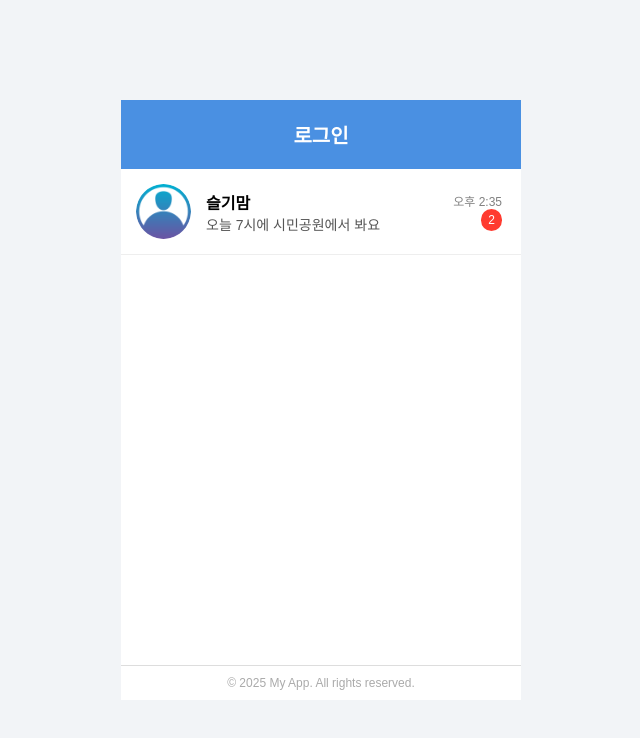
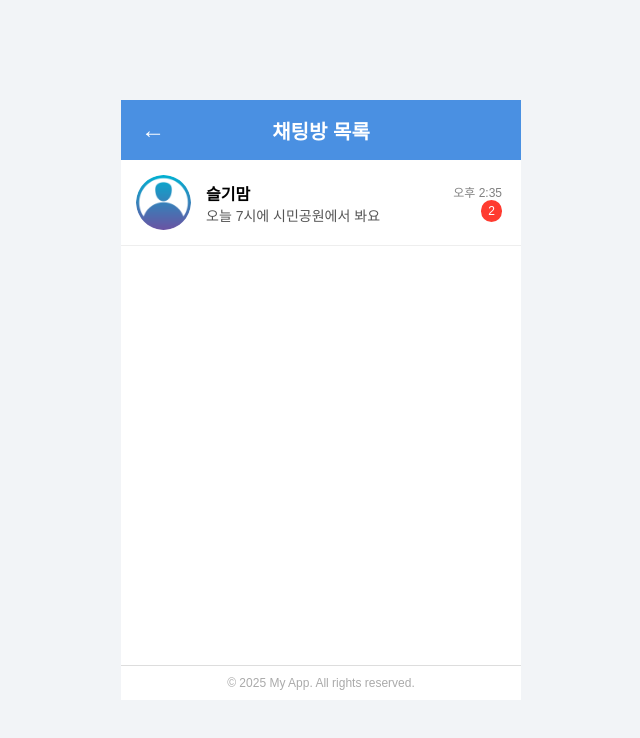
Before and after one commit to gr1993/chat-service, a React (Vite) app in the folder chat-react/: page /login in a window 1280 px wide. Both pictures are taken after typing "Sample" into the empty fields and a click on the button "입장". Shown: the top 738 px of the page, without its empty margins (319-959 px from the left). Built offline with nearby package versions, Linux system fonts and the light colour scheme.

Commit message:
feat: 각 페이지별 헤더 설정 추가 및 인증 후 페이지 입장 설정

```diff
--- a/chat-react/src/App.tsx
+++ b/chat-react/src/App.tsx
@@ -3,6 +3,8 @@ import Layout from './layout/Layout';
 
 import { BrowserRouter, Routes, Route } from 'react-router-dom';
 import { createGlobalStyle } from 'styled-components';
+
+import RequireAuth from './components/RequireAuth';
 
 import LoginPage from './pages/LoginPage';
 import ChatRooms from './pages/ChatRooms';
@@ -52,8 +54,8 @@ function App() {
         <Layout>
           <Routes>
             <Route path="/login" element={<LoginPage />} />
-            <Route path="/room" element={<ChatRooms />} />
-            <Route path="/chat" element={<ChatView />} />
+            <Route path="/room" element={<RequireAuth><ChatRooms /></RequireAuth>} />
+            <Route path="/chat" element={<RequireAuth><ChatView /></RequireAuth>} />
           </Routes>
         </Layout>
       </BrowserRouter>
--- /dev/null
+++ b/chat-react/src/components/RequireAuth.tsx
@@ -0,0 +1,25 @@
+import React, { useEffect } from 'react';
+import { useNavigate } from 'react-router-dom';
+import { useUserStore } from '@/store/useUserStore';
+
+interface Props {
+  children: React.ReactNode;
+  redirectTo?: string;
+}
+
+const RequireAuth: React.FC<Props> = ({ children, redirectTo = '/login' }) => {
+  const { isLoggedIn } = useUserStore();
+  const navigate = useNavigate();
+
+  useEffect(() => {
+    if (!isLoggedIn) {
+      navigate(redirectTo);
+    }
+  }, [isLoggedIn, navigate, redirectTo]);
+
+  if (!isLoggedIn) return null;
+
+  return <>{children}</>;
+};
+
+export default RequireAuth;
--- a/chat-react/src/layout/Header.tsx
+++ b/chat-react/src/layout/Header.tsx
@@ -1,19 +1,63 @@
 import React from 'react';
 import styled from 'styled-components';
+
+import { useAppStore } from '@/store/useAppStore';
+import { useNavigate } from 'react-router-dom';
 
 const StyledHeader = styled.header`
   background-color: #4A90E2;
   color: white;
+  height: 60px;
   padding: 20px;
   font-size: 20px;
   font-weight: bold;
-  text-align: center;
+  position: relative;
+  display: flex;
+  align-items: center;
+  justify-content: space-between;
+`;
+
+const BackButton = styled.button`
+  background: none;
+  border: none;
+  color: white;
+  font-size: 24px;
+  cursor: pointer;
+`;
+
+const Title = styled.div`
+  position: absolute;
+  left: 50%;
+  transform: translateX(-50%);
+  font-size: 20px;
+  font-weight: bold;
+`;
+
+const Placeholder = styled.div`
+  width: 40px;
+  height: 40px;
 `;
 
 const Header: React.FC = () => {
+  const { isBackButton, headerTitle } = useAppStore();
+  const navigate = useNavigate();
+
+  const handleBackClick = () => {
+    navigate(-1);
+  }
+
   return (
     <StyledHeader>
-      로그인
+      {isBackButton ? (
+        <BackButton onClick={handleBackClick}>←</BackButton>
+      ) : (
+        <Placeholder />
+      )}
+
+      <Title>{headerTitle}</Title>
+
+      {/* 오른쪽 여백 맞춤용 빈 div */}
+      <Placeholder />
     </StyledHeader>
   );
 };
--- a/chat-react/src/pages/ChatRooms.tsx
+++ b/chat-react/src/pages/ChatRooms.tsx
@@ -1,8 +1,10 @@
-import React from 'react';
+import React, { useEffect } from 'react';
 import styled from 'styled-components';
 
 import defaultProfile from '../assets/default-profile.png';
 import FlexContainer from '@/components/common/FlexContainer';
+
+import { useAppStore } from '@/store/useAppStore';
 
 const ChatRoom = styled.div`
   display: flex;
@@ -86,6 +88,12 @@ const ChatInfo = styled.div`
 
 
 const ChatRooms: React.FC = () => {
+  const { setHeaderInfo } = useAppStore();
+
+  useEffect(() => {
+    setHeaderInfo(true, "채팅방 목록");
+  }, []);
+
   return (
     <FlexContainer flexDirection="column" justifyContent="flex-start">
       <ChatRoom>
--- a/chat-react/src/pages/ChatView.tsx
+++ b/chat-react/src/pages/ChatView.tsx
@@ -1,7 +1,9 @@
-import React from 'react';
+import React, { useEffect } from 'react';
 import styled from 'styled-components';
 
 import FlexContainer from '@/components/common/FlexContainer';
+
+import { useAppStore } from '@/store/useAppStore';
 
 const ChatHistory = styled.div`
 	flex: 1;
@@ -65,6 +67,12 @@ const Message = styled.div`.
 
 
 const ChatView: React.FC = () => {
+	const { setHeaderInfo } = useAppStore();
+
+	useEffect(() => {
+		setHeaderInfo(true, "아무개");
+	}, []);
+
 	return (
 		<FlexContainer flexDirection="column">
 			<ChatHistory>
--- a/chat-react/src/pages/LoginPage.tsx
+++ b/chat-react/src/pages/LoginPage.tsx
@@ -5,7 +5,8 @@ import FlexContainer from '@/components/common/FlexContainer';
 import RoundInput from '@/components/common/RoundInput';
 import PrimaryButton from '@/components/common/PrimaryButton';
 
-import { useUserState } from '@/store/useUserStore';
+import { useUserStore } from '@/store/useUserStore';
+import { useAppStore } from '@/store/useAppStore';
 import { useNavigate } from 'react-router-dom';
 
 const LoginBox = styled.form`
@@ -22,11 +23,12 @@ const LoginBox = styled.form`
 
 const LoginPage: React.FC = () => {
   const [inputId, setInputId] = useState('');
-  const { isLoggedIn, login } = useUserState();
+  const { login } = useUserStore();
+  const { setHeaderInfo } = useAppStore();
   const navigate = useNavigate();
 
   useEffect(() => {
-    if (isLoggedIn) navigate('/room');
+    setHeaderInfo(false, "로그인");
   }, []);
 
   const handleChange = (e: React.ChangeEvent<HTMLInputElement>) => {
--- /dev/null
+++ b/chat-react/src/store/useAppStore.tsx
@@ -0,0 +1,13 @@
+import { create } from 'zustand'
+
+interface AppState {
+  isBackButton: boolean;
+  headerTitle: string;
+  setHeaderInfo: (isBackButton: boolean, title: string) => void;
+}
+
+export const useAppStore = create<AppState>((set) => ({
+  isBackButton: false,
+  headerTitle: '기본 헤더',
+  setHeaderInfo: (isBackButton, title) => set({ isBackButton, headerTitle: title }),
+}));
--- a/chat-react/src/store/useUserStore.tsx
+++ b/chat-react/src/store/useUserStore.tsx
@@ -7,7 +7,7 @@ interface UserState {
   logout: () => void
 }
 
-export const useUserState = create<UserState>((set) => ({
+export const useUserStore = create<UserState>((set) => ({
   isLoggedIn: false,
   id: '',
   login: (id: string) => set({ isLoggedIn: true, id }),
```
